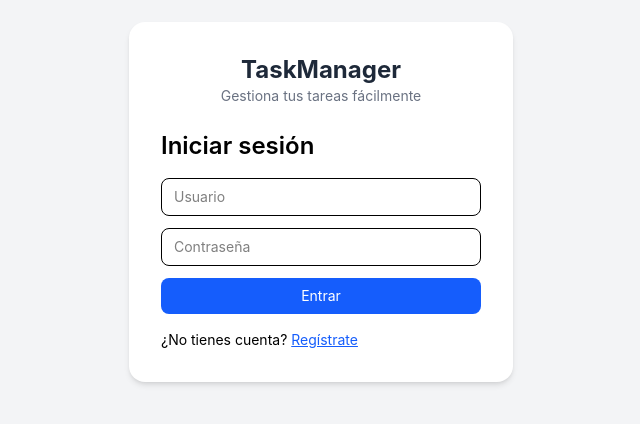
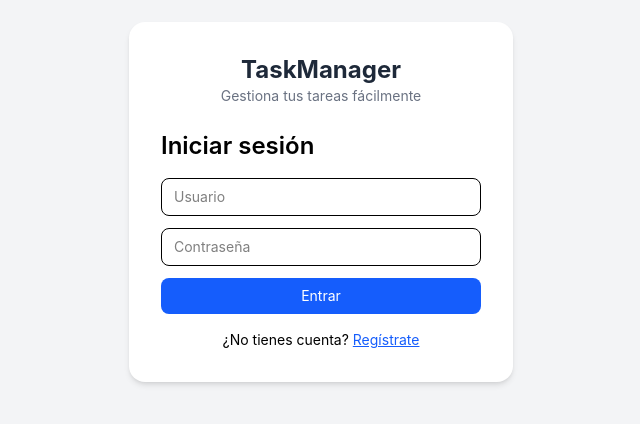
Before and after one commit to HmerMza7/FrontTaskManager, a React (Vite) app: page / in a window 1280 px wide. Shown: the part 198-622 px from the top of the page, without its empty margins (319-959 px from the left). Built offline with nearby package versions, Linux system fonts and the light colour scheme; no server answers.

Commit message:
fix: text center in form login & register

```diff
--- a/src/pages/Login.tsx
+++ b/src/pages/Login.tsx
@@ -59,7 +59,7 @@ const Login = () => {
         </button>
       </form>
 
-      <p className="text-sm">
+      <p className="text-sm text-center">
         ¿No tienes cuenta?{" "}
         <Link to="/register" className="text-blue-600 underline">
           Regístrate
--- a/src/pages/Register.tsx
+++ b/src/pages/Register.tsx
@@ -88,7 +88,7 @@ const Register = () => {
         </button>
       </form>
 
-      <p className="text-sm">
+      <p className="text-sm text-center">
         ¿Ya tienes cuenta?{" "}
         <Link to="/" className="text-blue-600 underline">
           Inicia sesión
```
